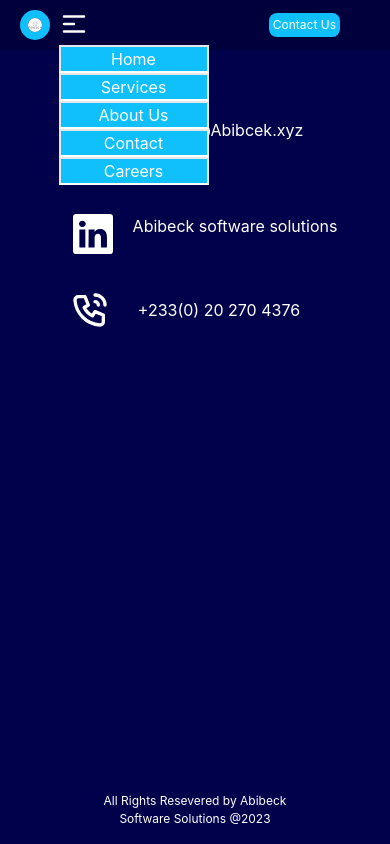
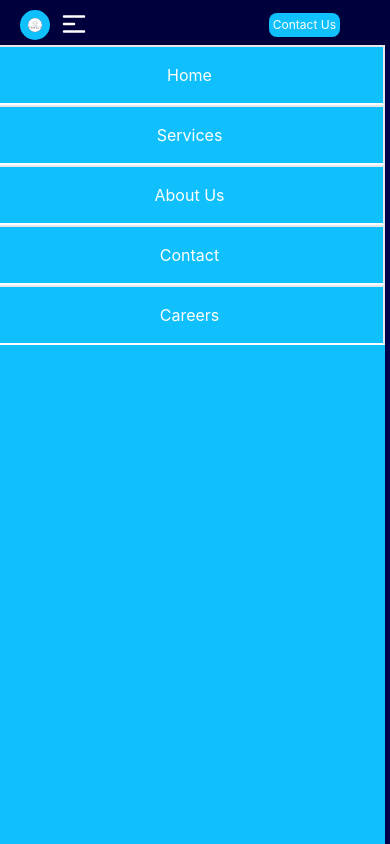
Before and after one commit to densor-hub/Abibeck, a React (Create React App) app: page /contact in a window 390 px wide. Both pictures are taken after a click on the button 73 px from the left and 24 px from the top of the page. Built offline with nearby package versions, Linux system fonts and the light colour scheme.

Commit message:
mobile menu update

```diff
--- a/public/index.html
+++ b/public/index.html
@@ -29,6 +29,7 @@
   <body>
     <noscript>You need to enable JavaScript to run this app.</noscript>
     <div id="root"></div>
+    <div id="mobile-menu-root"></div>
     <!--
       This HTML file is a template.
       If you open it directly in the browser, you will see an empty page.
--- a/src/Pages/ContactUsPage.jsx
+++ b/src/Pages/ContactUsPage.jsx
@@ -11,22 +11,22 @@ const ContactUsPage = () => {
         <div className=" sm:flex pt-7 mb-4 sm:border-0 w-fit mx-auto">
           <div className="pb-3 sm:pb-0 sm:pr-8 flex justify-center">
             <a href="">{<RiMailSendFill size={40} />}</a>
-            <a href="" className="relative left-5 ">
-              Info@Abibcek.xyz
-            </a>
+            <span href="" className="relative left-5 ">
+              Abibcek@gmail.com
+            </span>
           </div>
         </div>
 
         <div className=" sm:flex pt-7 mb-4 sm:border-0 w-fit mx-auto">
           <div className="pb-3 sm:pb-0 sm:pr-8 flex justify-center">
             <a
-              href="https://www.linkedin.com/company/abibeck-software-solutions/"
+              href="https://www.linkedin.com/company/abibeck-software-solutions"
               target="_blank"
             >
               {<BsLinkedin size={40} />}
             </a>
             <a
-              href="https://www.linkedin.com/company/abibeck-software-solutions/"
+              href="https://www.linkedin.com/company/abibeck-software-solutions"
               target="_blank"
               className="relative left-5 "
             >
@@ -35,15 +35,13 @@ const ContactUsPage = () => {
           </div>
         </div>
 
-        <div className="pb-3 sm:pb-0  sm:pr-4 flex justify-center" >
+        <div className="pb-3 sm:pb-0  sm:pr-4 flex justify-center">
           <div className="relative top-2 right-5">
             {<TbPhoneCall size={40} />}
           </div>
           <div className="pl-2 relative top-4 ">+233(0) 20 270 4376</div>
         </div>
-
       </section>
-
 
       <div className="text-white text-[12px] py-4 mx-auto w-100vw text-center absolute bottom-0 left-[50%] translate-x-[-50%]">
         All Rights Resevered by Abibeck Software Solutions{" @"}
--- a/src/components/MobileViewMenu.jsx
+++ b/src/components/MobileViewMenu.jsx
@@ -2,12 +2,19 @@ import { forwardRef } from "react";
 import { Link } from "react-router-dom";
 const MobileViewMenu = ({ showMenu, setShowMenu }, ref) => {
   return (
-    <section ref={ref}>
+    <section
+      ref={ref}
+      className={
+        showMenu
+          ? "w-[100vw] h-[100vh] bg-[rgb(15,192,252)] relative right-16"
+          : "h-0 w-0 bg-transparent"
+      }
+    >
       {showMenu && (
         <div className="flex flex-col">
           <Link
             to={"/"}
-            className="bg-[rgb(15,192,252)] border-2 border-b-white"
+            className="border-2 border-b-white p-4"
             onClick={() => {
               setShowMenu(false);
             }}
@@ -16,7 +23,7 @@ const MobileViewMenu = ({ showMenu, setShowMenu }, ref) => {
           </Link>
           <Link
             to={"/services"}
-            className="bg-[rgb(15,192,252)] border-2 border-b-white"
+            className="border-2 border-b-white p-4"
             onClick={() => {
               setShowMenu(false);
             }}
@@ -26,7 +33,7 @@ const MobileViewMenu = ({ showMenu, setShowMenu }, ref) => {
 
           <Link
             to={"/about-us"}
-            className="bg-[rgb(15,192,252)]  border-2 border-b-white"
+            className="border-2 border-b-white p-4"
             onClick={() => {
               setShowMenu(false);
             }}
@@ -34,7 +41,7 @@ const MobileViewMenu = ({ showMenu, setShowMenu }, ref) => {
             About Us
           </Link>
           <div
-            className="bg-[rgb(15,192,252)]  border-2 border-b-white"
+            className="border-2 border-b-white p-4"
             onClick={() => {
               setShowMenu(false);
             }}
@@ -44,7 +51,7 @@ const MobileViewMenu = ({ showMenu, setShowMenu }, ref) => {
             </Link>
           </div>
           <div
-            className="bg-[rgb(15,192,252)]  border-2 border-b-white"
+            className="border-2 border-b-white p-4"
             onClick={() => {
               setShowMenu(false);
             }}
--- a/src/components/NavBar.jsx
+++ b/src/components/NavBar.jsx
@@ -32,6 +32,7 @@ const NavBar = forwardRef((prop, ref) => {
       document?.removeEventListener("click", clicked);
     };
   });
+
   return (
     <nav
       className="flex flex-row justify-between items-center h-[50px] md:h-[78px] text-white bg-transparent relative z-20"
```
